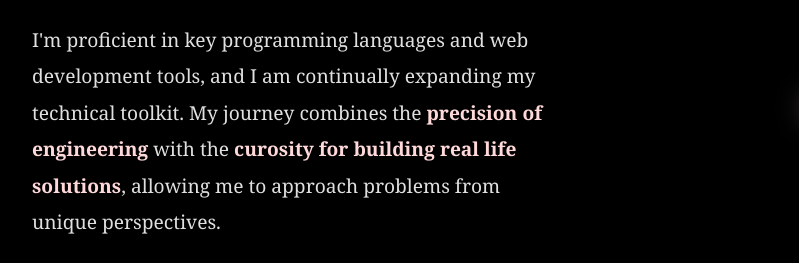
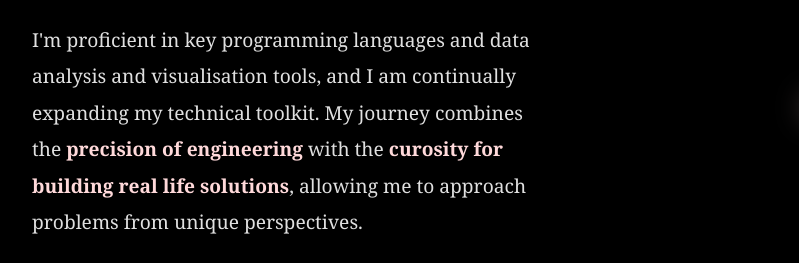
Before and after one commit to anannyyaaa/Myportfolio, a plain HTML site: page index.html in a window 1280 px wide. Shown: the part 1308-1571 px from the top of the page, 58-857 px from the left. Drawn offline with Linux system fonts and the light colour scheme.

Commit message:
Update index.html

```diff
--- a/index.html
+++ b/index.html
@@ -50,7 +50,7 @@
             <div class="about-text">
                 <p>I am a <span class="highlight">third-year Mechanical Engineering student</span> with a strong passion for technology and software development. While my academic background has equipped me with analytical thinking and problem-solving skills, I have independently pursued data analysis through hands-on projects, online courses, and personal exploration.</p>
 
-                <p>I'm proficient in key programming languages and web development tools, and I am continually expanding my technical toolkit. My journey combines the <span class="highlight">precision of engineering</span> with the <span class="highlight">curosity for building real life solutions</span>, allowing me to approach problems from unique perspectives.</p>
+                <p>I'm proficient in key programming languages and data analysis and visualisation tools, and I am continually expanding my technical toolkit. My journey combines the <span class="highlight">precision of engineering</span> with the <span class="highlight">curosity for building real life solutions</span>, allowing me to approach problems from unique perspectives.</p>
 
                 <p>I'm now seeking an opportunity to apply my growing skills in a professional environment, contribute to impactful solutions, and grow as an analyst alongside experienced teams. I thrive on building <span class="highlight">user- friendly, functional digital experiences</span> that make a difference.</p>
             </div>
```
